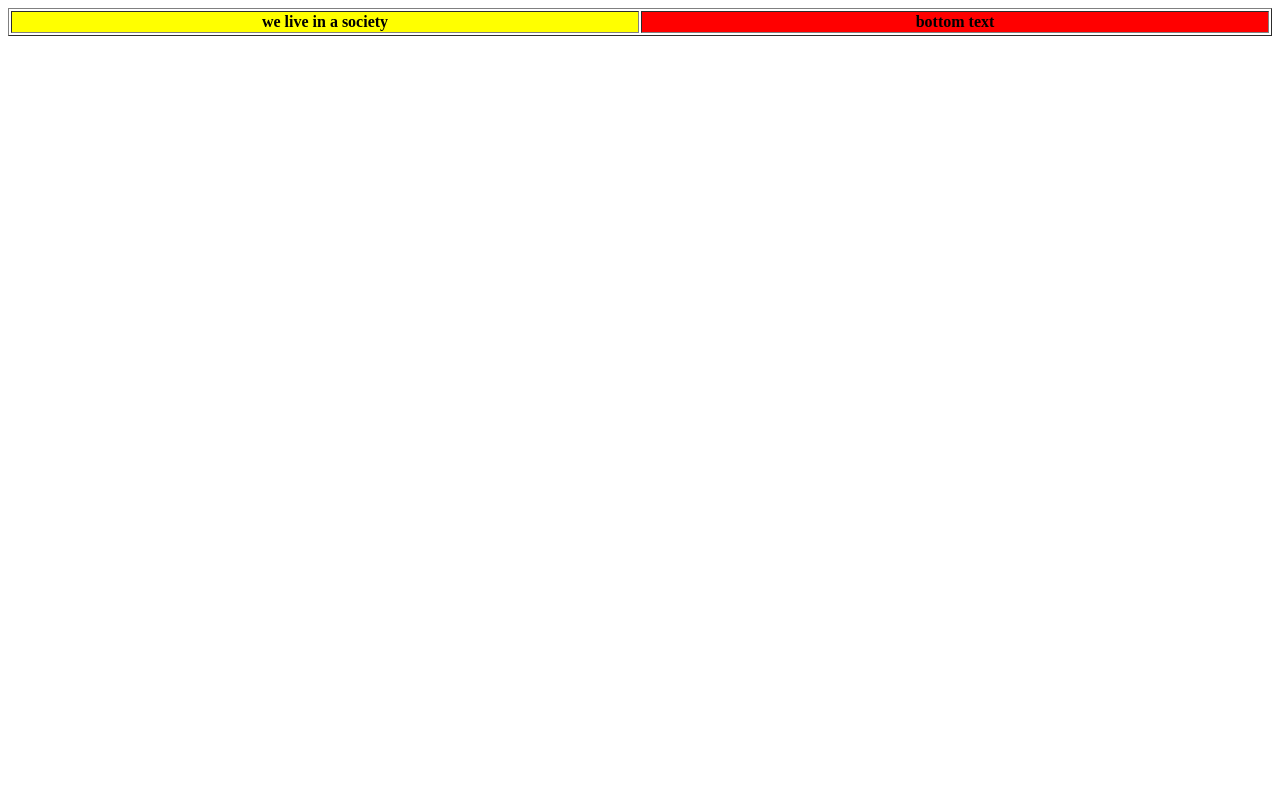
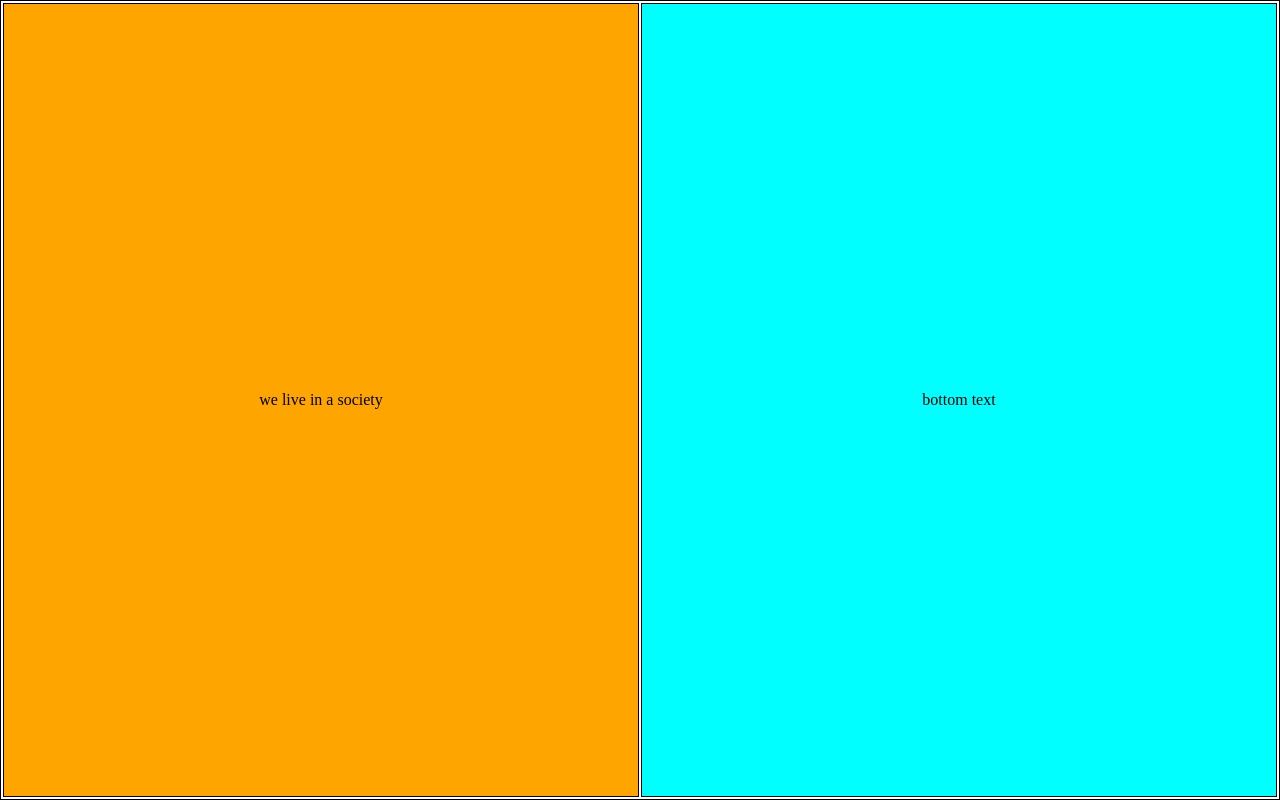
Before and after one commit to t0mmusic/Discovery_Piscine, a plain HTML site: page cell01/ex06/responsive.html in a window 1280 px wide. Drawn offline with Linux system fonts and the light colour scheme.

Commit message:
Added some more files

```diff
--- a/cell01/ex06/responsive.html
+++ b/cell01/ex06/responsive.html
@@ -4,12 +4,35 @@
     <meta charset="UTF-8">
     <meta name="viewport" content="width=device-width, initial-scale=1.0">
     <meta http-equiv="X-UA-Compatible" content="ie=edge">
-    <title>ex05</title>
+    <title>ex06</title>
 </head>
+<style>
+table, th, td {
+    border: 1px black;
+    border-style: ridge;
+}
+table {
+    width: 100%;
+    height: 100%;
+    position: absolute;
+    right: 0;
+    bottom: 0;
+}
+td {
+    width: 50%;
+    text-align: center;
+}
+td:nth-child(odd) {
+    background-color: orange;
+}
+td:nth-child(even) {
+    background-color: aqua;
+}
+</style>
 <body>
-    <table border="1" width="100%">
-        <th style="width:50%" bgcolor="yellow">we live in a society</th>
-        <th style="width:50%" width:"50%" bgcolor="red">bottom text</th>
+    <table>
+        <td>we live in a society</th>
+        <td>bottom text</th>
     </table>
 </body>
 </html>
--- /dev/null
+++ b/cell02/ex00/responsive.css
@@ -0,0 +1,21 @@
+table, th, td {
+    border: 1px black;
+    border-style: ridge;
+}
+table {
+    width: 100%;
+    height: 100%;
+    position: absolute;
+    right: 0;
+    bottom: 0;
+}
+td {
+    width: 50%;
+    text-align: center;
+}
+td:nth-child(odd) {
+    background-color: orange;
+}
+td:nth-child(even) {
+    background-color: aqua;
+}
```
Also changed, not shown: cell01/ex04/basics.html (+1 -4 lines), cell01/ex05/tab.html (+19 -3 lines), cell02/ex00/responsive.html (added, +16 -0 lines).
